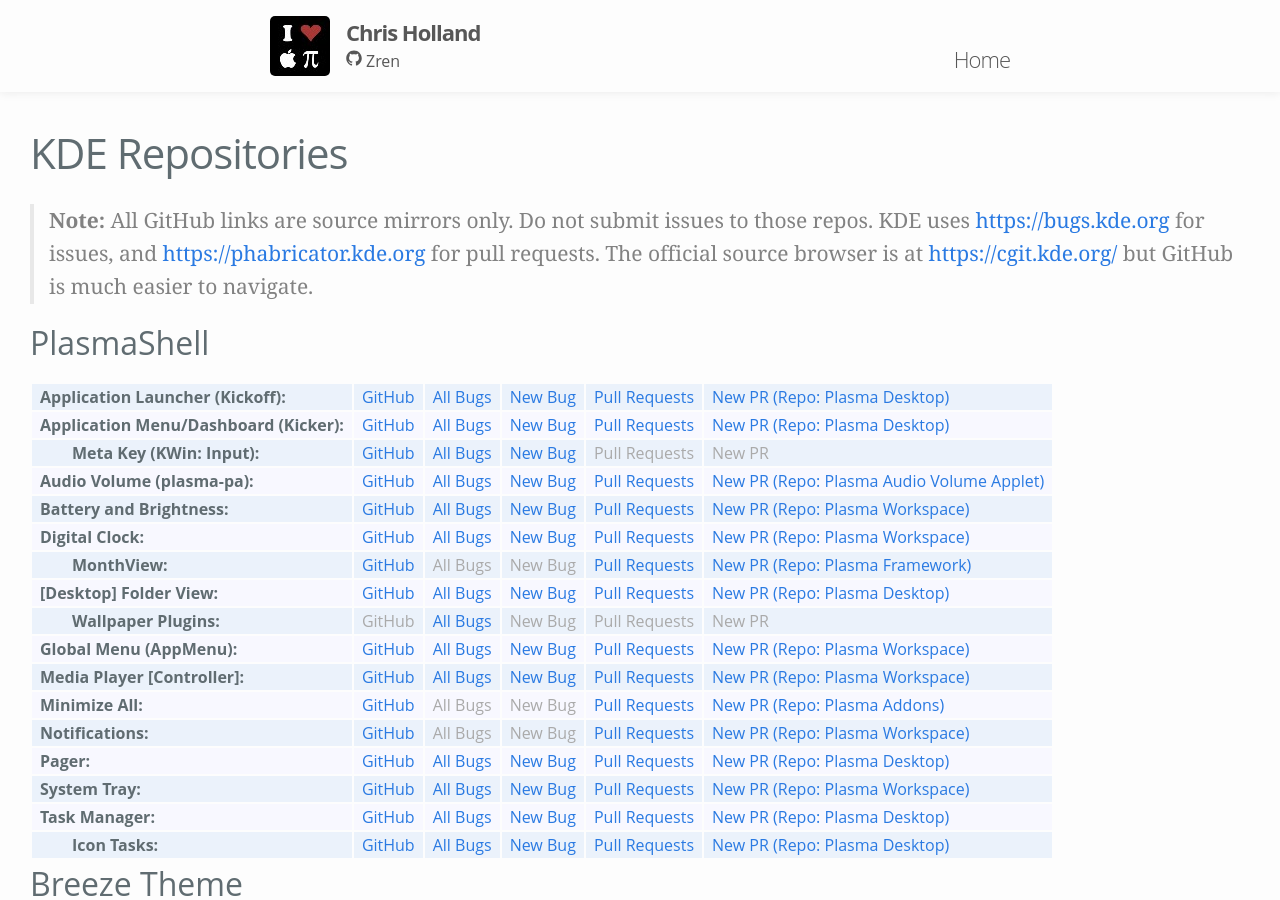
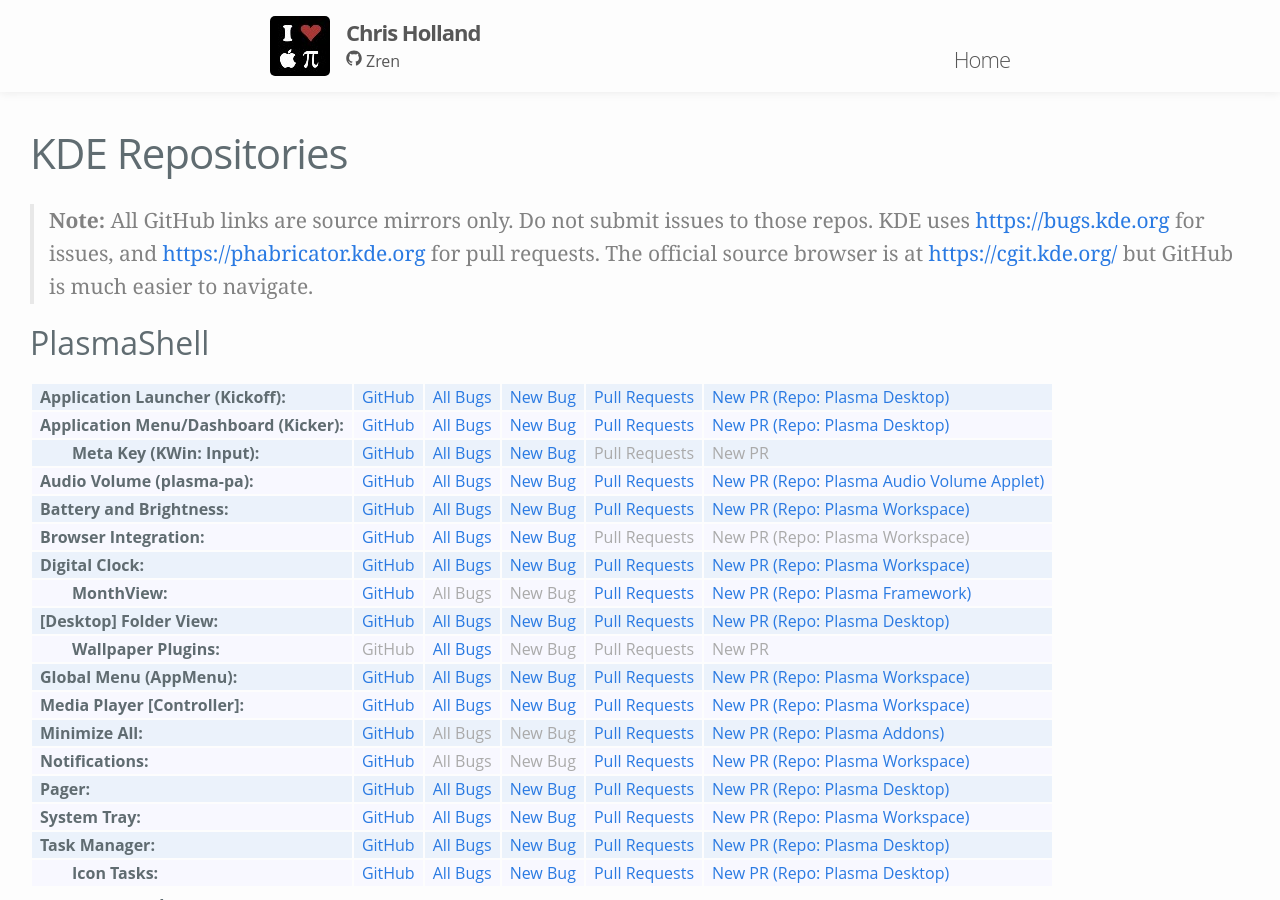
Before and after one commit to Zren/zren.github.io, a Jekyll site: the page built from kde_repos.md, in a window 1280 px wide and 900 px high. Built offline with Jekyll 4.4.1, drawn with Linux system fonts in a browser that asks for light colours.

Commit message:
Plasma-browser-integration

```diff
--- a/kde_repos.md
+++ b/kde_repos.md
@@ -102,6 +102,14 @@
 		<td><a href="{{kdeNewBug}}product=plasmashell&component=Battery%20Monitor">New Bug</a></td>
 		<td><a href="{{phabDiffsWorkspace}}">Pull Requests</a></td>
 		<td><a href="{{phabNewDiff}}">New PR (Repo: Plasma Workspace)</a></td>
+	</tr>
+	<tr>
+		<td>Browser Integration</td>
+		<td><a href="https://github.com/kde/plasma-browser-integration">GitHub</a></td>
+		<td><a href="{{kdeBugList}}product=plasma-browser-integration&list_id=1451104">All Bugs</a></td>
+		<td><a href="{{kdeNewBug}}product=plasma-browser-integration">New Bug</a></td>
+		<td><a>Pull Requests</a></td>
+		<td><a>New PR (Repo: Plasma Workspace)</a></td>
 	</tr>
 	<tr>
 		<td>Digital Clock</td>
```
